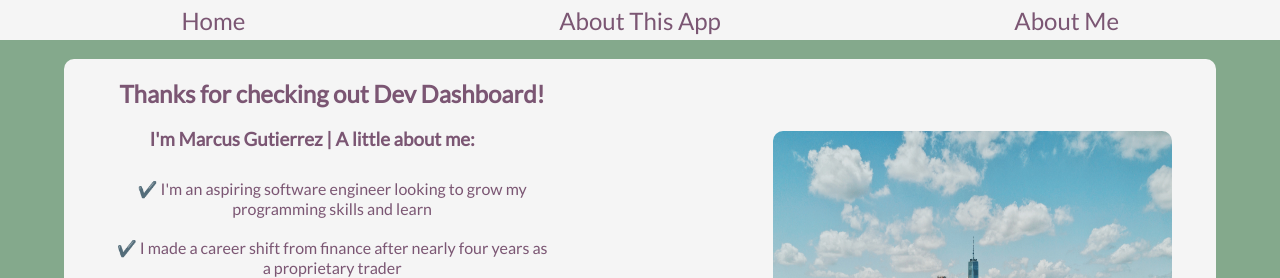
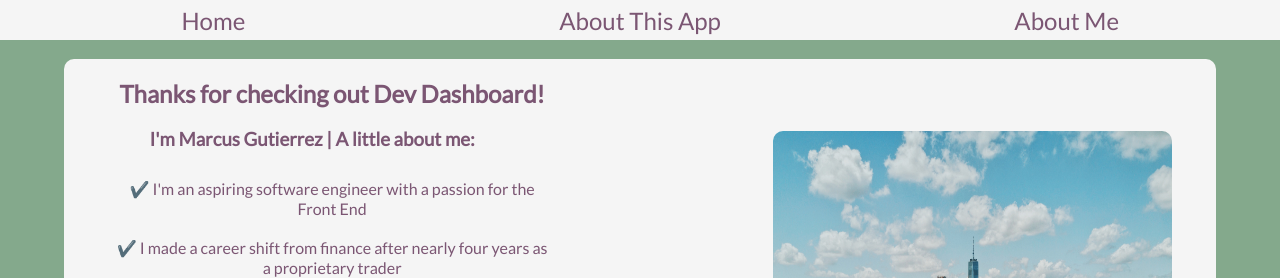
Before and after one commit to mgtz505/dev_dashboard, a React (Create React App) app: page /me in a window 1280 px wide. Shown: the top 278 px of the page. Built offline with nearby package versions, Linux system fonts and the light colour scheme; no server answers.

Commit message:
Adding to ReadMe, checking to see if the code quotes are properly formatted

```diff
--- a/src/components/Me.js
+++ b/src/components/Me.js
@@ -15,7 +15,7 @@ const Me = () => {
 <h2 className="about-header">Thanks for checking out Dev Dashboard!</h2>
     <h3>I'm Marcus Gutierrez | A little about me:</h3>
     <ul>
-        <li>✔️ I'm an aspiring software engineer looking to grow my programming skills and learn</li>
+        <li>✔️ I'm an aspiring software engineer with a passion for the Front End</li>
         <li>✔️ I made a career shift from finance after nearly four years as a proprietary trader</li>
         <li>✔️ I graduated from Harvard in 2017, concentrating in Economics with a secondary in Global Health & Health Policy </li>
         <li>✔️ I'm looking to kickstart my SWE career in the NYC metro area, or perhaps working for a remote team</li>
```
Also changed, not shown: 1 other file (tests, documents, lock files or other folders).
